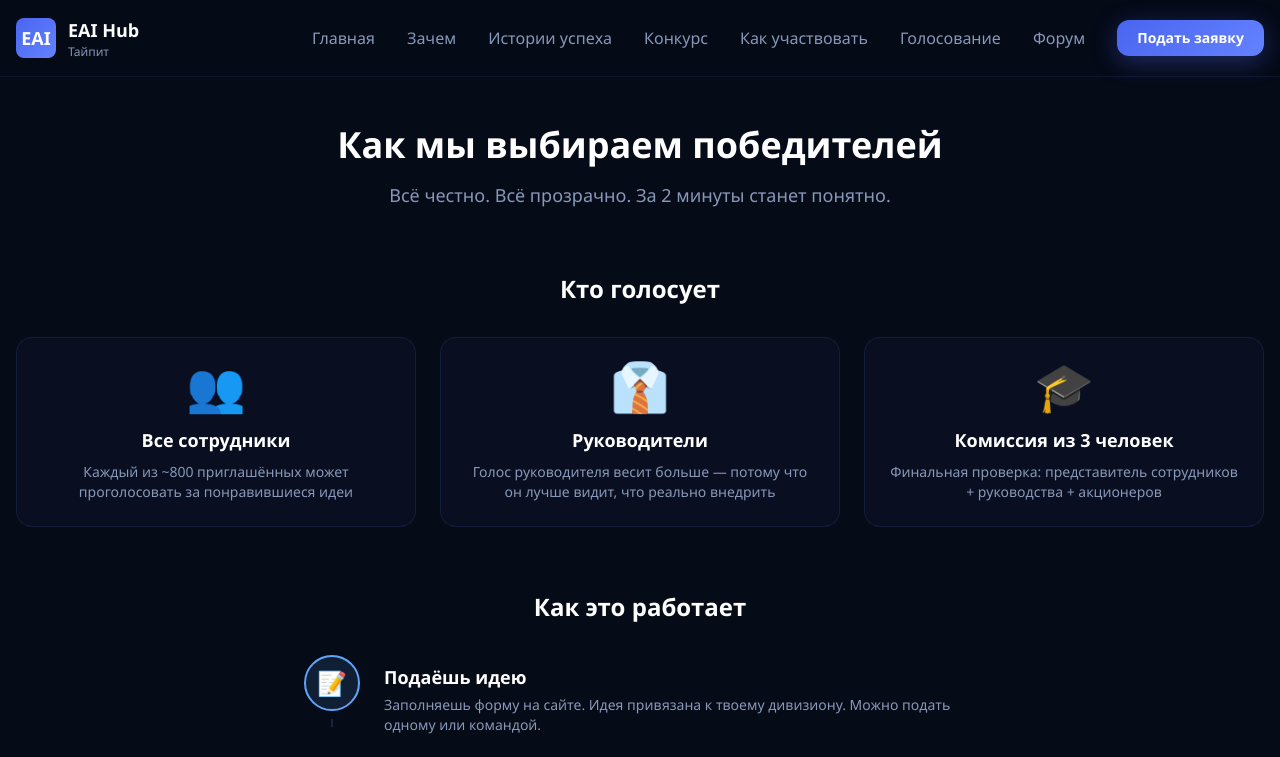
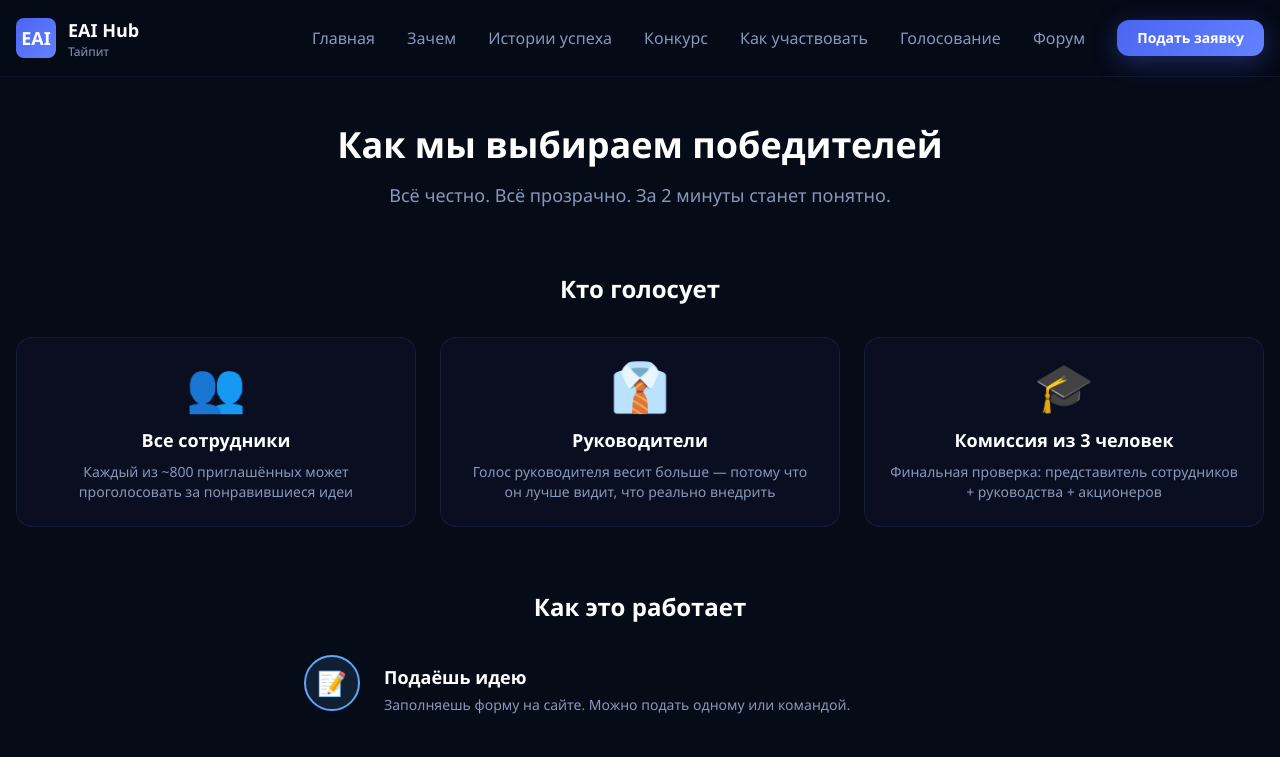
Before and after one commit to Viktor-admin-dev/taipit-eai-hub, a Next.js app: page /voting in a window 1280 px wide. Shown: the top 757 px of the page. Built offline with nearby package versions, Linux system fonts and the light colour scheme.

Commit message:
Remove division binding phrase from voting page
Co-Authored-By: Claude Sonnet 4.6 <noreply@anthropic.com>

```diff
--- a/src/app/voting/page.tsx
+++ b/src/app/voting/page.tsx
@@ -25,7 +25,7 @@ const steps = [
   {
     icon: "📝",
     title: "Подаёшь идею",
-    description: "Заполняешь форму на сайте. Идея привязана к твоему дивизиону. Можно подать одному или командой.",
+    description: "Заполняешь форму на сайте. Можно подать одному или командой.",
     color: "#60a5fa",
   },
   {
```
